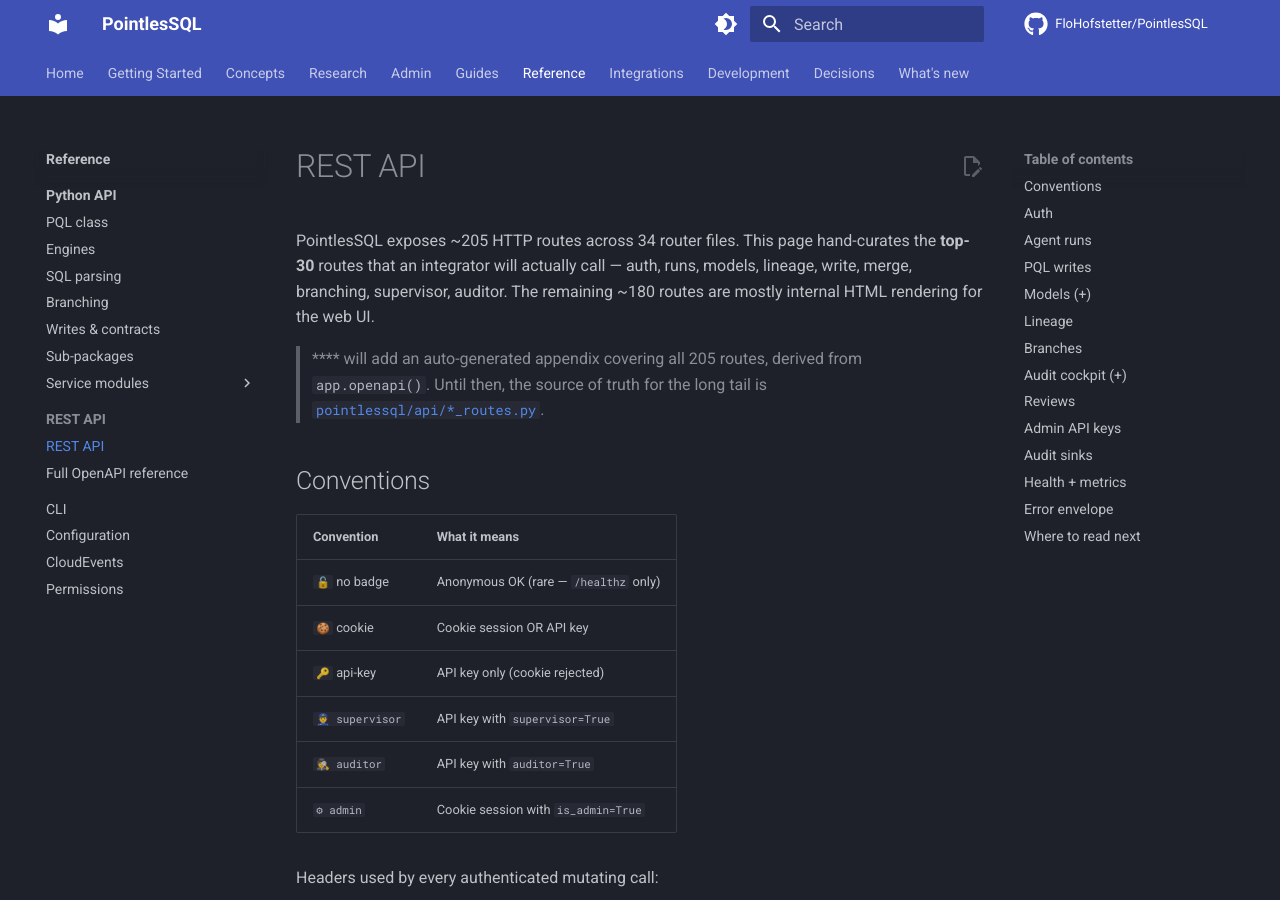
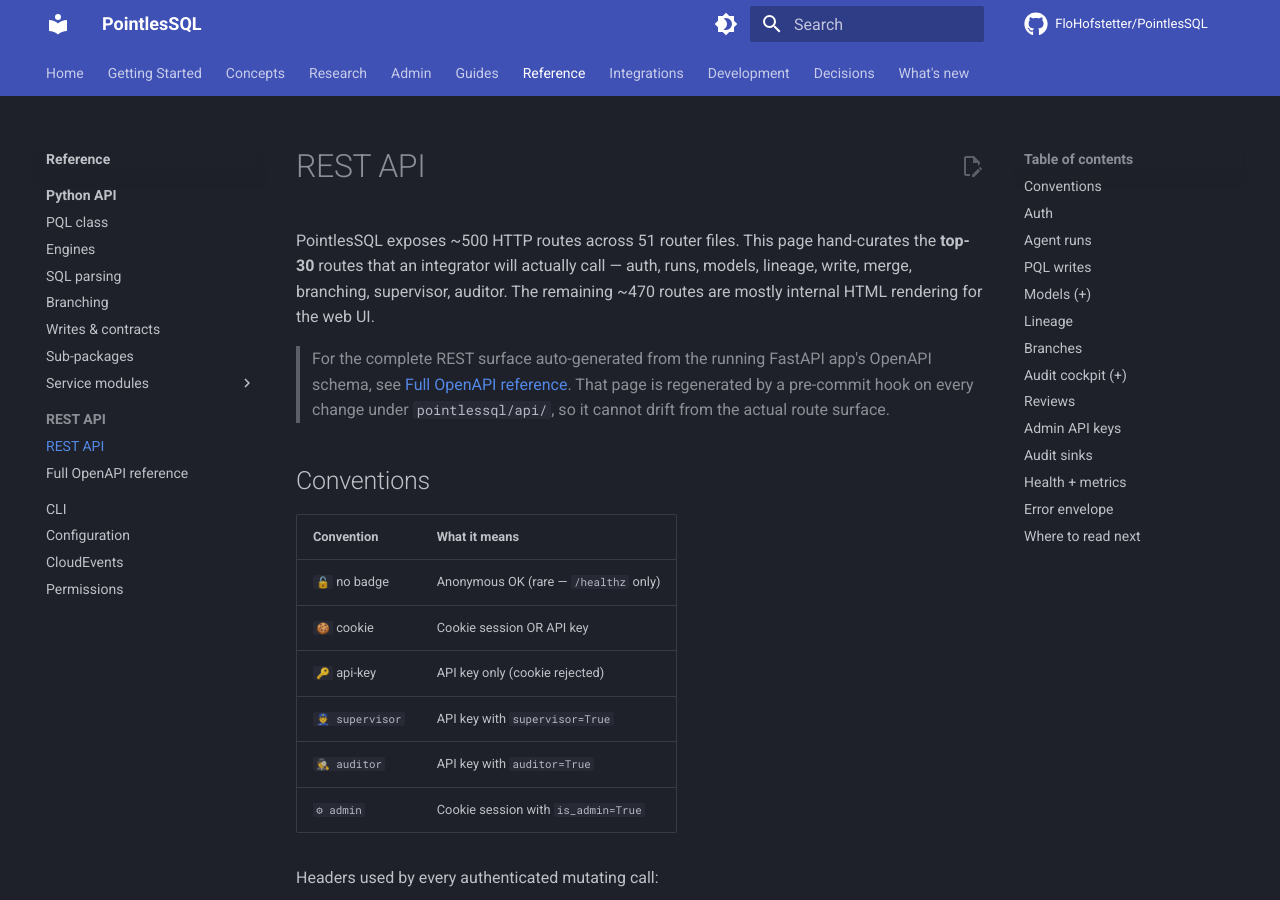
Before and after one commit to FloHofstetter/PointlesSQL, an MkDocs documentation site: the page built from docs/reference/api.md, in a window 1280 px wide and 900 px high. Built offline with MkDocs 1.6.1 and Material for MkDocs 9.7.7, drawn with Linux system fonts in a browser that asks for light colours; comment, search, counter and statistics services are not loaded.

Commit message:
docs: cross-link curated api.md to auto-gen reference (W4)
Replace the stale "will add an auto-generated appendix covering
all 205 routes" callout with a forward link to the new
`reference/api/openapi.md` page (commit 63fad2e2).  Also bumps
the route-count narrative from "~205 routes across 34 routers"
to "~500 routes across 51 routers" (closer to current reality).

Hand-curated top-30 narrative stays — it's still the friendly
intro layer above the auto-rendered full reference.

Co-Authored-By: Claude Opus 4.7 (1M context) <noreply@anthropic.com>

```diff
--- a/docs/reference/api.md
+++ b/docs/reference/api.md
@@ -1,15 +1,16 @@
 # REST API
 
-PointlesSQL exposes ~205 HTTP routes across 34 router files.
+PointlesSQL exposes ~500 HTTP routes across 51 router files.
 This page hand-curates the **top-30** routes that an integrator
 will actually call — auth, runs, models, lineage, write, merge,
-branching, supervisor, auditor. The remaining ~180 routes are
+branching, supervisor, auditor. The remaining ~470 routes are
 mostly internal HTML rendering for the web UI.
 
-> **** will add an auto-generated appendix covering
-> all 205 routes, derived from `app.openapi()`. Until then, the
-> source of truth for the long tail is
-> [`pointlessql/api/*_routes.py`](https://github.com/FloHofstetter/PointlesSQL/tree/main/pointlessql/api).
+> For the complete REST surface auto-generated from the running
+> FastAPI app's OpenAPI schema, see [Full OpenAPI
+> reference](api/openapi.md). That page is regenerated by a
+> pre-commit hook on every change under `pointlessql/api/`, so
+> it cannot drift from the actual route surface.
 
 ## Conventions
 
```
